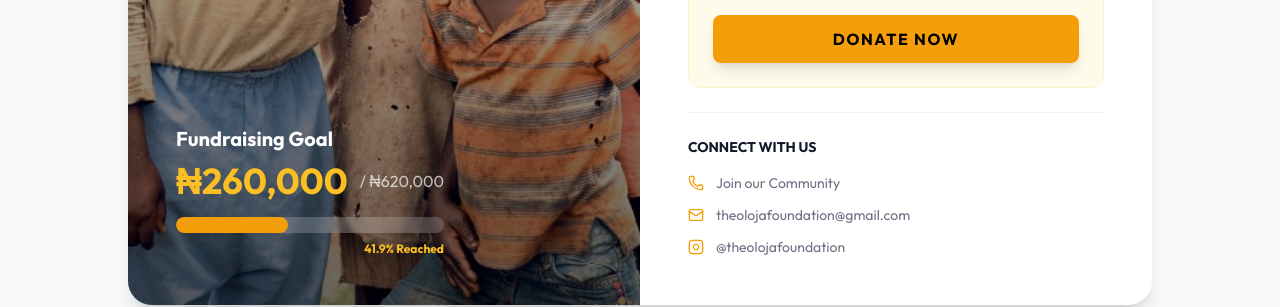
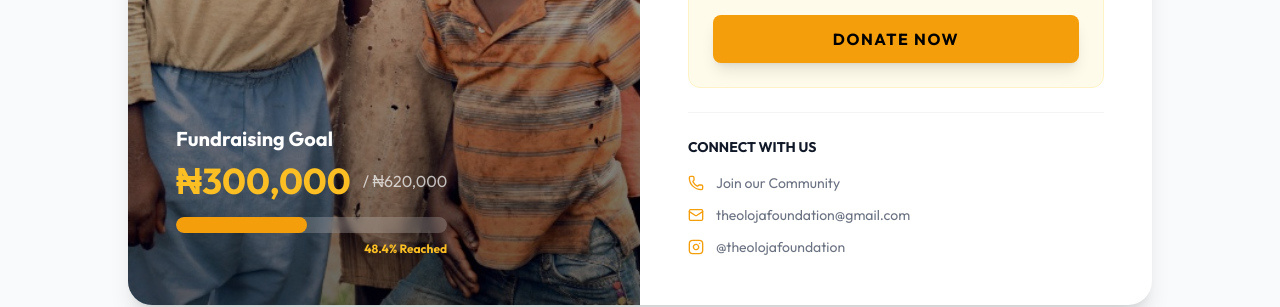
Before and after one commit to elshaddaioheha/olojafoundation, a Next.js app: page /events in a window 1280 px wide. Shown: the part 1116-1423 px from the top of the page. Built offline with nearby package versions, Linux system fonts and the light colour scheme.

Commit message:
Update raised amount to 300,000

```diff
--- a/app/events/page.tsx
+++ b/app/events/page.tsx
@@ -40,7 +40,7 @@ export default function EventsPage() {
 
     // Progress Calculation
     const targetAmount = 620000;
-    const raisedAmount = 260000;
+    const raisedAmount = 300000;
     const percentage = Math.min((raisedAmount / targetAmount) * 100, 100);
 
     return (
--- a/app/members/page.tsx
+++ b/app/members/page.tsx
@@ -44,7 +44,7 @@ interface Donation {
 
 export default function MembersStats() {
     const [stats, setStats] = useState({
-        totalDonations: 260000,
+        totalDonations: 300000,
         recentDonations: [] as Donation[]
     });
 
```
